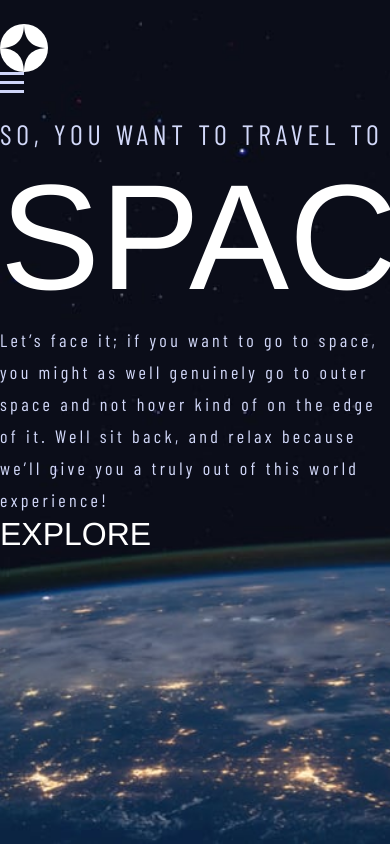
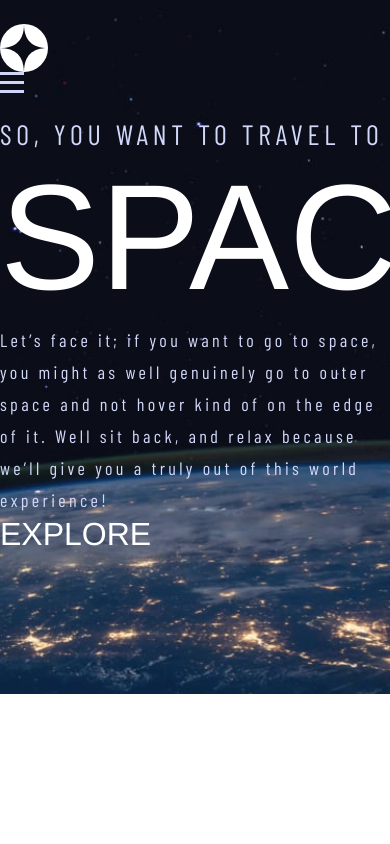
Before and after one commit to nomad-mystic/io.frontendmentor, a React (Vite) app in the folder space-tourism/: page / in a window 390 px wide. Shown: the top 844 px of the page. Built offline with nearby package versions, Linux system fonts and the light colour scheme; a web font is replaced by a local one.

Commit message:
kpm: Update mobile styles

```diff
--- a/space-tourism/src/index.css
+++ b/space-tourism/src/index.css
@@ -27,5 +27,9 @@
     --color-white-light: hsla(0, 0%, 100%, .5021);
 
     /* Grid */
-    --main-element-width: 1110px;
+    --main-element-width: 90%;
+
+    @screen md {
+        --main-element-width: 1110px;
+    }
 }
--- a/space-tourism/src/pages/destination/DestinationPage.css
+++ b/space-tourism/src/pages/destination/DestinationPage.css
@@ -3,13 +3,14 @@
         display: grid;
         grid-template-rows: auto auto;
         margin-block-start: .8rem;
+        max-width: var(--main-element-width);
+        margin-inline: auto;
 
         @screen md {
             grid-template-columns: 1fr 1fr;
             margin-block-start: 7.6rem;
             margin-inline: auto;
             padding-block-end: 11.8rem;
-            max-width: var(--main-element-width);
         }
     }
 
--- a/space-tourism/src/pages/home/HomePage.css
+++ b/space-tourism/src/pages/home/HomePage.css
@@ -1,15 +1,19 @@
 .HomePage {
     &-main {
         display: grid;
-        grid-template-rows: 1fr 1fr;
+        grid-template-rows: auto auto;
+        grid-gap: 2.4rem;
         margin-block-start: 4.8rem;
+        max-width: var(--main-element-width);
+        margin-inline: auto;
+        padding-block-end: 2.4rem;
 
          @screen md {
              grid-template-columns: 1fr 1fr;
              grid-template-rows: 1fr;
              margin-block-start: 25rem;
-             margin-inline: auto;
-             max-width: var(--main-element-width);
+             padding-block-end: 0;
+             grid-gap: 0;
          }
     }
 
@@ -43,7 +47,11 @@
         display: flex;
         justify-content: flex-end;
         align-items: flex-end;
-        height: 100%;
+        height: 225px;
+
+        @screen md {
+            height: 100%;
+        }
 
         h1 {
             margin-block: 2.4rem;
@@ -109,6 +117,7 @@
         transition: all .5s linear;
         width: 225px;
         height: 225px;
+
         /* Hide */
         visibility: hidden;
         opacity: 0;
@@ -125,7 +134,7 @@ body.HomePage {
     background-repeat: no-repeat;
     background-size: cover;
     width: 100%;
-    height: 100vh;
+    height: 100%;
 
     @screen md {
         background-image: url('/home/background-home-tablet.jpg');
```
